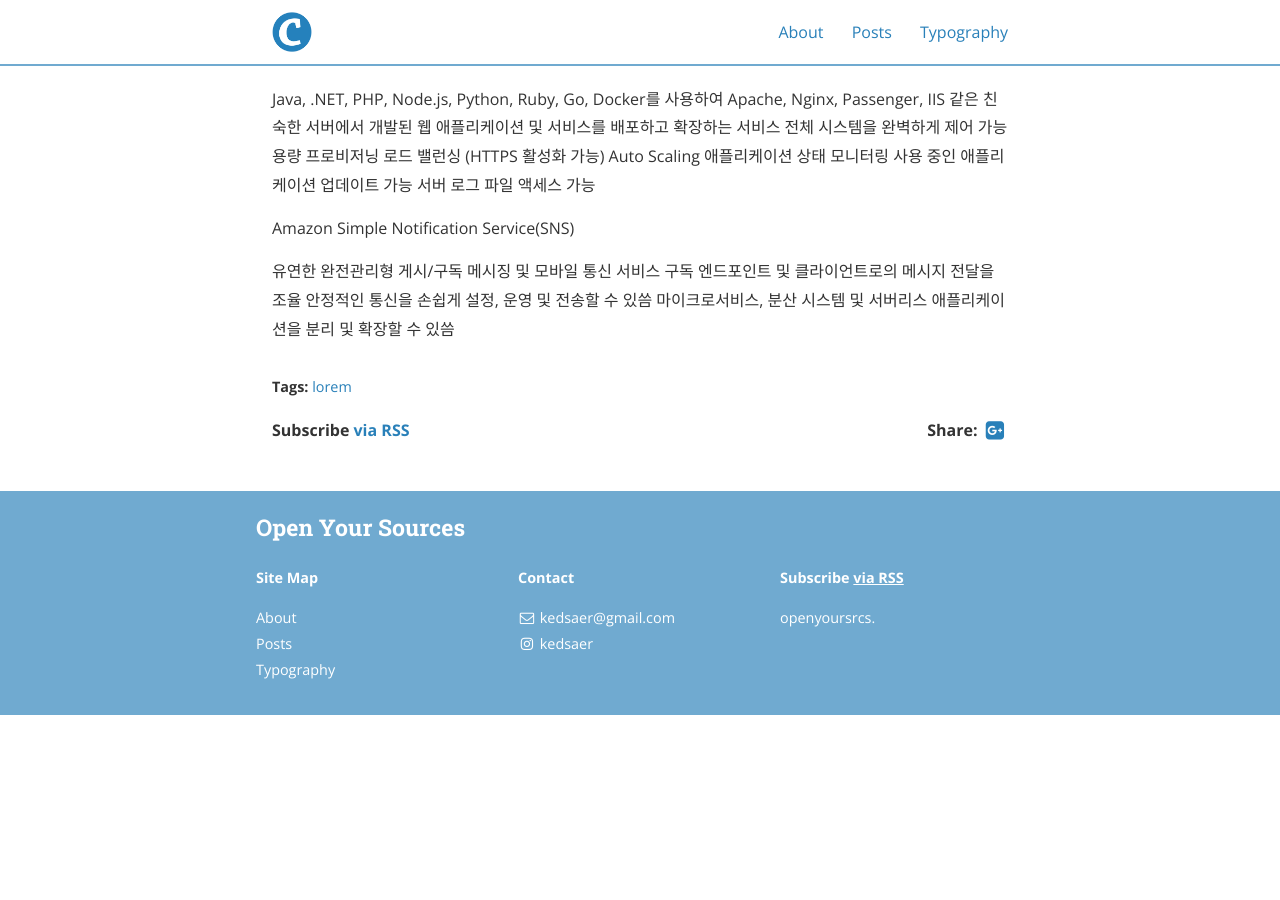
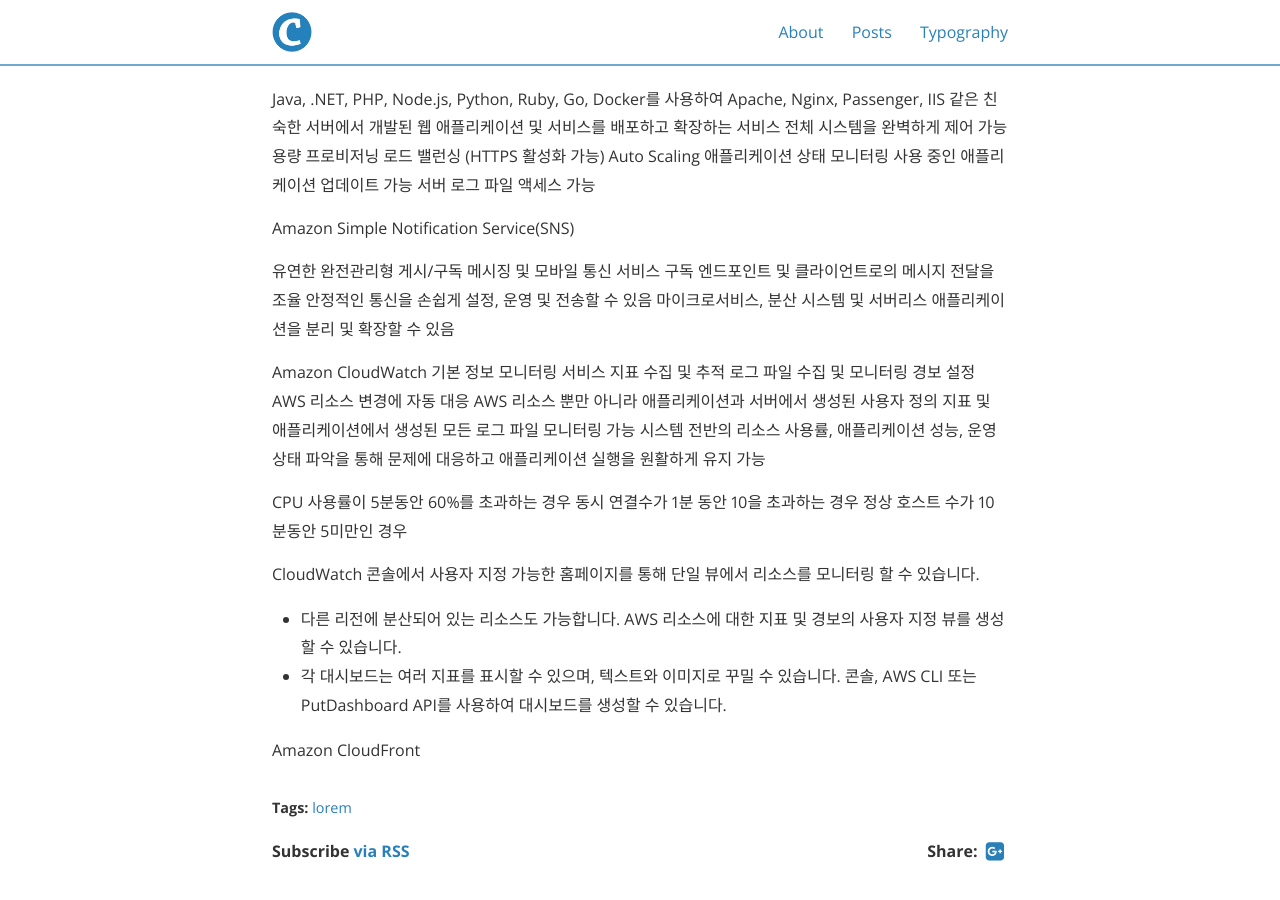
Before and after one commit to elasticboy/elasticboy.github.io, a Jekyll site: the page built from _posts/2020-03-04-cloud-practitioner.md, in a window 1280 px wide and 900 px high, scrolled down 4496 px. Built offline with Jekyll 4.4.1, drawn with Linux system fonts in a browser that asks for light colours; nearby versions of some CDN libraries; before the commit the page ends 5211 px from its top, so only the background shows below that.

Commit message:
Update 2020-03-04-cloud-practitioner.md

```diff
--- a/_posts/2020-03-04-cloud-practitioner.md
+++ b/_posts/2020-03-04-cloud-practitioner.md
@@ -297,5 +297,30 @@ Amazon Simple Notification Service(SNS)
 
 유연한 완전관리형 게시/구독 메시징 및 모바일 통신 서비스
 구독 엔드포인트 및 클라이언트로의 메시지 전달을 조율
-안정적인 통신을 손쉽게 설정, 운영 및 전송할 수 있씀
-마이크로서비스, 분산 시스템 및 서버리스 애플리케이션을 분리 및 확장할 수 있씀
+안정적인 통신을 손쉽게 설정, 운영 및 전송할 수 있음
+마이크로서비스, 분산 시스템 및 서버리스 애플리케이션을 분리 및 확장할 수 있음
+
+
+Amazon CloudWatch
+기본 정보
+모니터링 서비스
+지표 수집 및 추적
+로그 파일 수집 및 모니터링
+경보 설정
+AWS 리소스 변경에 자동 대응
+AWS 리소스 뿐만 아니라 애플리케이션과 서버에서 생성된 사용자 정의 지표 및 애플리케이션에서 생성된 모든 로그 파일 모니터링 가능
+시스템 전반의 리소스 사용률, 애플리케이션 성능, 운영 상태 파악을 통해 문제에 대응하고 애플리케이션 실행을 원활하게 유지 가능
+
+CPU 사용률이 5분동안 60%를 초과하는 경우
+동시 연결수가 1분 동안 10을 초과하는 경우
+정상 호스트 수가 10분동안 5미만인 경우
+
+CloudWatch 콘솔에서 사용자 지정 가능한 홈페이지를 통해 단일 뷰에서 리소스를 모니터링 할 수 있습니다.
+- 다른 리전에 분산되어 있는 리소스도 가능합니다.
+AWS 리소스에 대한 지표 및 경보의 사용자 지정 뷰를 생성할 수 있습니다.
+- 각 대시보드는 여러 지표를 표시할 수 있으며, 텍스트와 이미지로 꾸밀 수 있습니다.
+콘솔, AWS CLI 또는 PutDashboard API를 사용하여 대시보드를 생성할 수 있습니다.
+
+
+
+Amazon CloudFront
```
